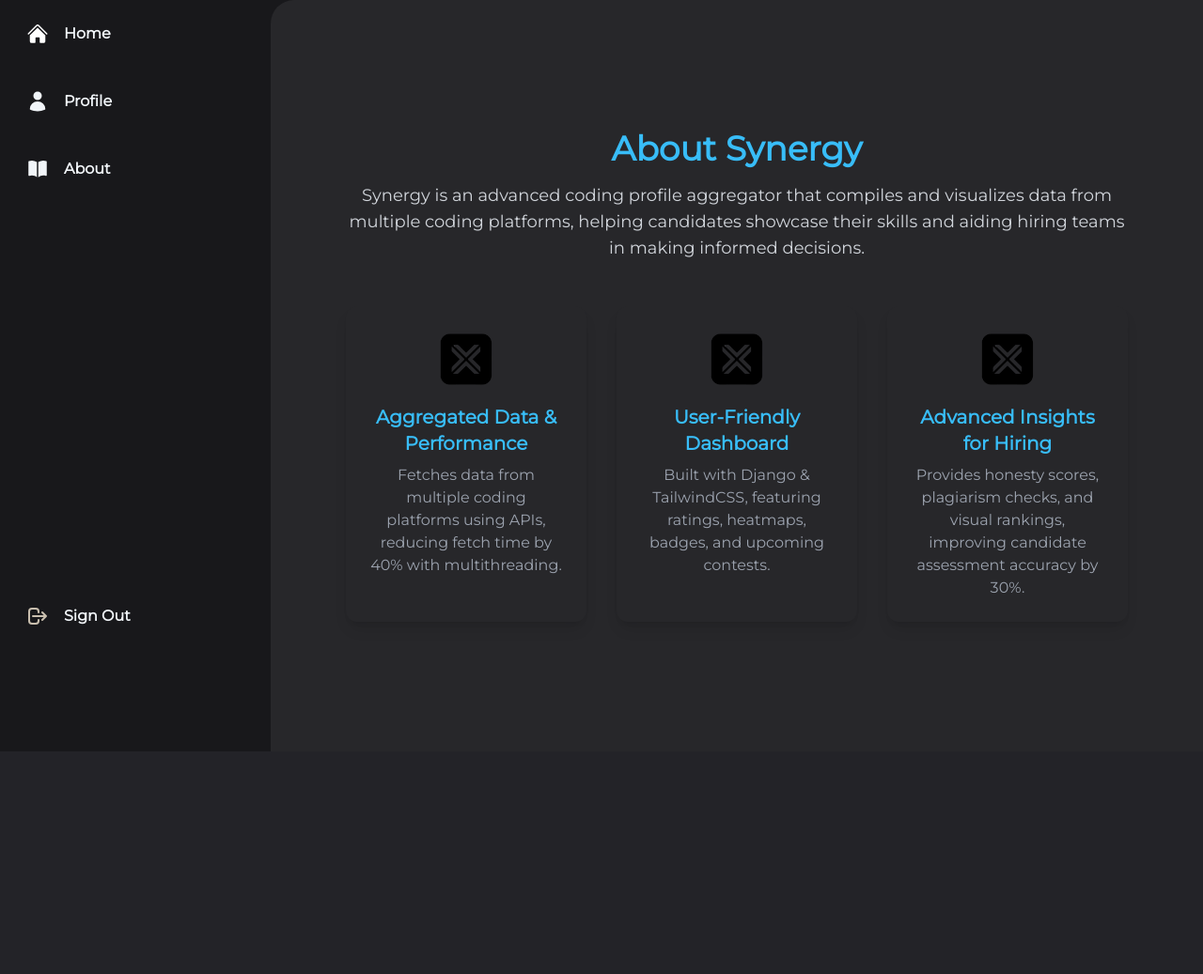
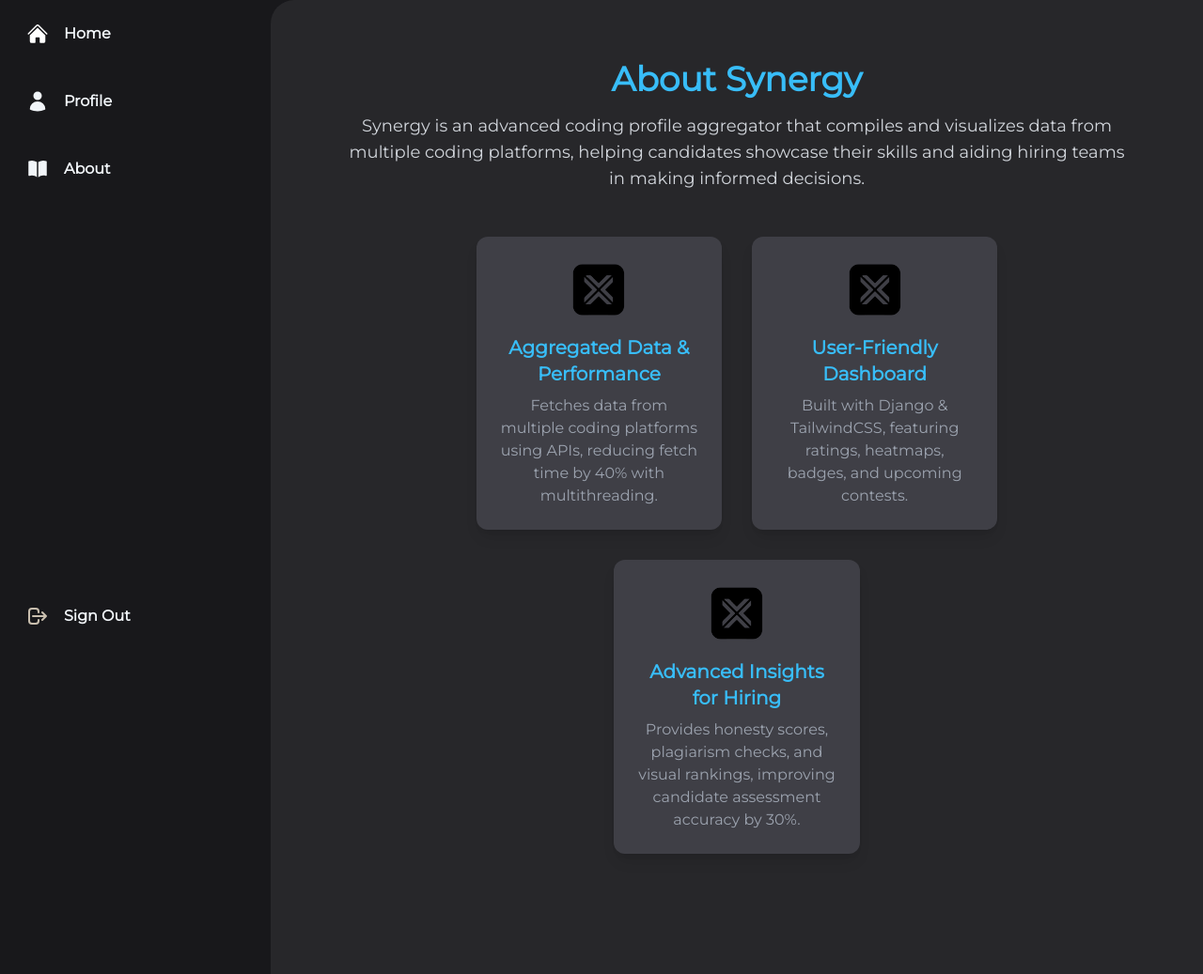
Before and after one commit to Voyager-07/Synergy-Railway, a Django app: page /about in a window 1280 px wide. Shown: the part 80-1117 px from the top of the page at 94% size. Before the commit the page ends 880 px from the top, so only its background shows below. Run offline with Django 4.2, Linux system fonts and the light colour scheme; the visitor is signed in with stand-in values (Sample User, id 1); some libraries are stand-ins or nearby versions.

Commit message:
Update about.html

```diff
--- a/templates/about.html
+++ b/templates/about.html
@@ -17,9 +17,10 @@
         <!--Container = Sidebar + Page-->
         <div class="cont flex flex-row h-fit w-full absolute top-20">
             {% include 'sidebar.html' %}
-            <div class="content-cont flex z-[-1] items-center justify-center md:w-[80vw] w-screen bg-zinc-800 h-screen md:rounded-tl-[25px] text-white">
+            <div class="content-cont flex z-[0] items-center justify-center md:w-[80vw] w-screen bg-zinc-800 h-screen min-h-fit pb-16 md:rounded-tl-[25px] text-white">
+
                 <!-- About Section -->
-                <section class="px-6 md:px-20">
+                <section class="py-16 px-6 md:px-20">
                     <div class="max-w-4xl mx-auto text-center">
                         <h1 class="text-4xl font-extrabold text-sky-400">About Synergy</h1>
                         <p class="mt-4 text-lg text-gray-300">
@@ -29,29 +30,30 @@
                     </div>
 
                     <!-- Features -->
-                    <div class="mt-12 grid md:grid-cols-3 gap-8 max-w-5xl mx-auto">
+                    <div class="mt-12 flex flex-wrap justify-center gap-8 max-w-5xl mx-auto">
                         <!-- Feature 1 -->
-                        <div class="p-6 bg-zinc-800 rounded-xl text-center shadow-lg">
+                        <div class="p-6 bg-zinc-700 rounded-xl text-center shadow-lg w-full sm:w-[calc(50%-1rem)] md:w-[calc(33.33%-1rem)]">
                             <img src="{% static 'images/syn.png' %}" class="w-16 mx-auto mb-4">
                             <h2 class="text-xl font-semibold text-sky-400">Aggregated Data & Performance</h2>
                             <p class="text-gray-400 mt-2">Fetches data from multiple coding platforms using APIs, reducing fetch time by 40% with multithreading.</p>
                         </div>
 
                         <!-- Feature 2 -->
-                        <div class="p-6 bg-zinc-800 rounded-xl text-center shadow-lg">
+                        <div class="p-6 bg-zinc-700 rounded-xl text-center shadow-lg w-full sm:w-[calc(50%-1rem)] md:w-[calc(33.33%-1rem)]">
                             <img src="{% static 'images/syn.png' %}" class="w-16 mx-auto mb-4">
                             <h2 class="text-xl font-semibold text-sky-400">User-Friendly Dashboard</h2>
                             <p class="text-gray-400 mt-2">Built with Django & TailwindCSS, featuring ratings, heatmaps, badges, and upcoming contests.</p>
                         </div>
 
                         <!-- Feature 3 -->
-                        <div class="p-6 bg-zinc-800 rounded-xl text-center shadow-lg">
+                        <div class="p-6 bg-zinc-700 rounded-xl text-center shadow-lg w-full sm:w-[calc(50%-1rem)] md:w-[calc(33.33%-1rem)]">
                             <img src="{% static 'images/syn.png' %}" class="w-16 mx-auto mb-4">
                             <h2 class="text-xl font-semibold text-sky-400">Advanced Insights for Hiring</h2>
                             <p class="text-gray-400 mt-2">Provides honesty scores, plagiarism checks, and visual rankings, improving candidate assessment accuracy by 30%.</p>
                         </div>
                     </div>
                 </section>
+
             </div>
         </div>
 
```
